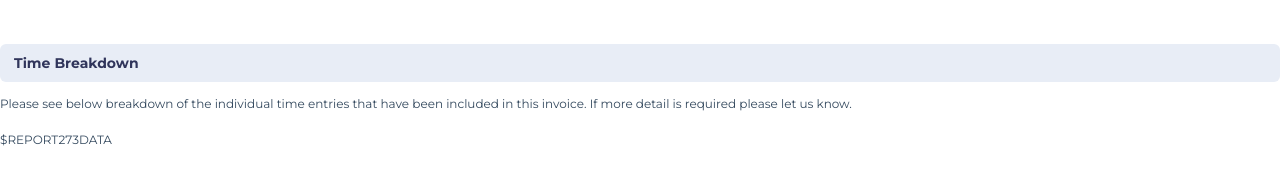
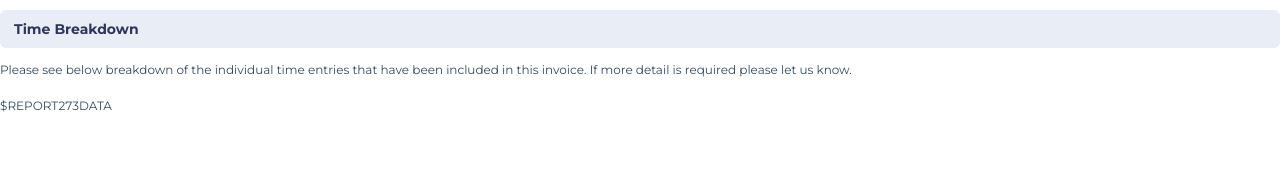
Before and after one commit to Interconnekt/HaloPSA-Styling, a plain HTML site: page PDF-Templates/Invoice-Ticket-Time-Template/details.html in a window 1280 px wide. Drawn offline with Linux system fonts and the light colour scheme; a web font is replaced by a local one.

Commit message:
Revert details page padding/margin changes — still investigating spacing
Co-Authored-By: Claude Opus 4.6 <noreply@anthropic.com>

```diff
--- a/PDF-Templates/Invoice-Ticket-Time-Template/details.html
+++ b/PDF-Templates/Invoice-Ticket-Time-Template/details.html
@@ -37,7 +37,7 @@
             line-height: 1.6;
             color: #34495e;
             margin: 0;
-            padding: 40px 0 0 0;
+            padding: 10px 0 0 0;
         }
 
         /* ── Section header ── */
@@ -45,7 +45,7 @@
             font-size: 14px;
             font-weight: 700;
             color: #30355b;
-            margin: 4px 0 12px 0;
+            margin: 0 0 12px 0;
             padding: 8px 14px;
             background-color: #e8edf6;
             border-radius: 6px;
```
